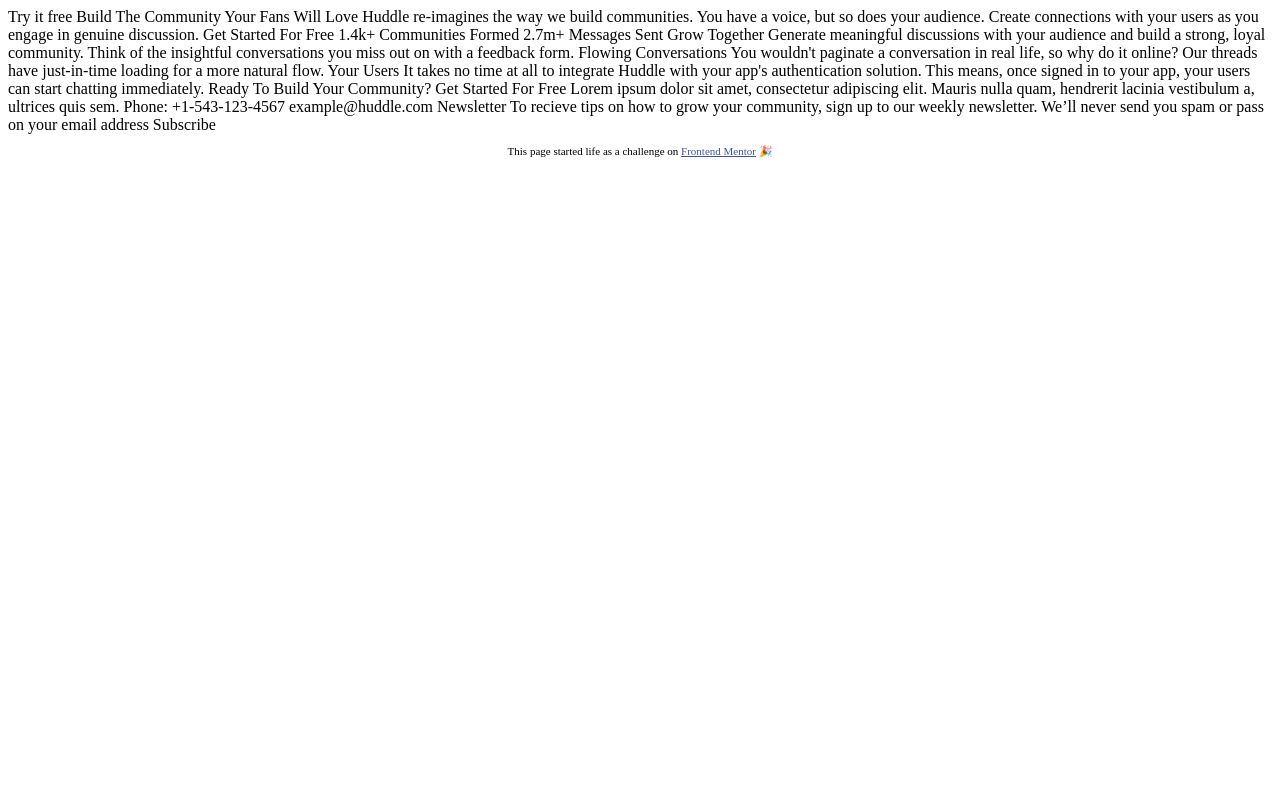
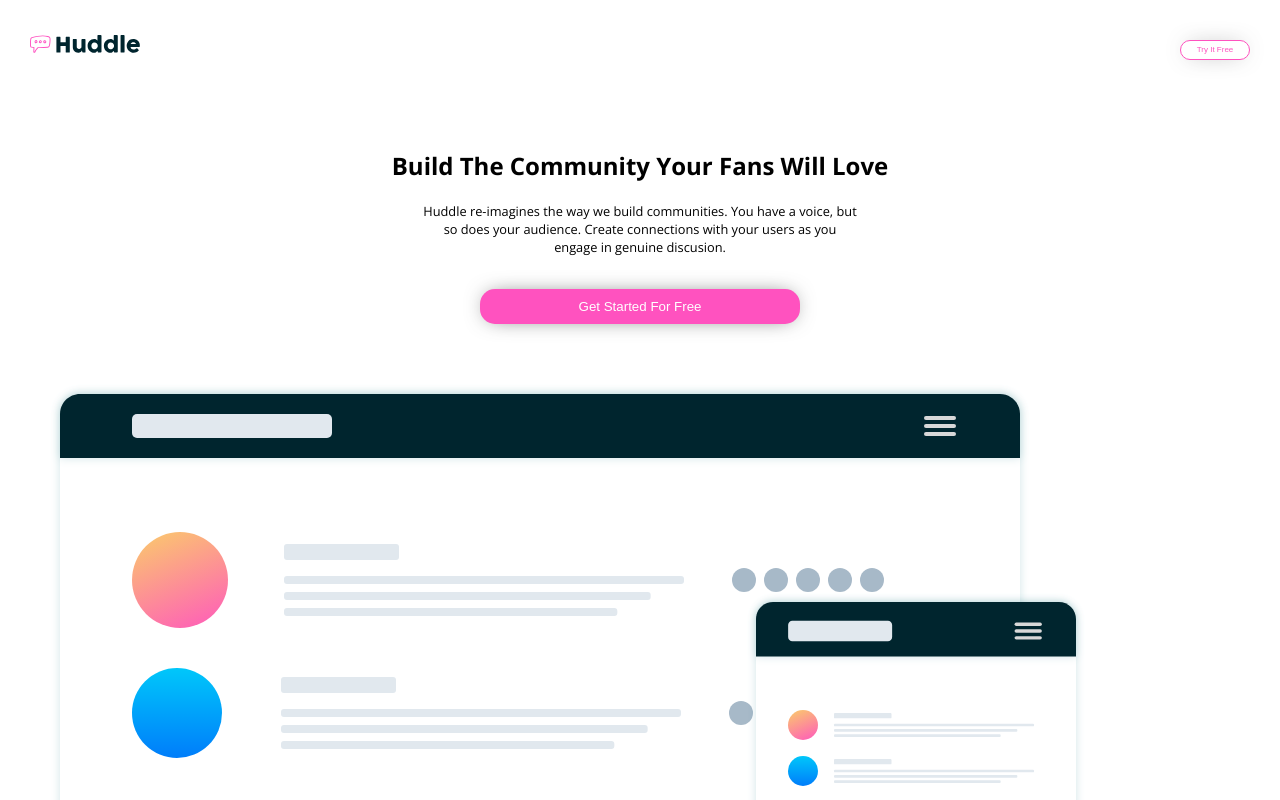
Before and after one commit to Peleda23/Huddle-landing-page-with-alternating-sections, a plain HTML site: page index.html in a window 1280 px wide. Shown: the top 800 px of the page. Drawn offline with nearby package versions, Linux system fonts and the light colour scheme.

Commit message:
started to add some styles

```diff
--- a/index.html
+++ b/index.html
@@ -1,66 +1,95 @@
 <!DOCTYPE html>
 <html lang="en">
+
 <head>
   <meta charset="UTF-8">
-  <meta name="viewport" content="width=device-width, initial-scale=1.0"> <!-- displays site properly based on user's device -->
+  <meta name="viewport" content="width=device-width, initial-scale=1.0">
+  <!-- displays site properly based on user's device -->
 
   <link rel="icon" type="image/png" sizes="32x32" href="./images/favicon-32x32.png">
+  <link rel="stylesheet" href="style/style.css">
+  <title>Frontend Mentor | Huddle landing page with alternating sections</title>
+</head>
 
-  <title>Frontend Mentor | Huddle landing page with alternating sections</title>
+<body>
+  <header>
+    <div class="top-logo">
+      <img src="images/logo.svg">
+    </div>
+    <div class="top-button">
+      <button>Try it free</button>
+    </div>
+  </header>
 
-  <!-- Feel free to remove these styles or customise in your own stylesheet 👍 -->
-  <style>
-    .attribution { font-size: 11px; text-align: center; }
-    .attribution a { color: hsl(228, 45%, 44%); }
-  </style>
-</head>
-<body>
-  Try it free
+  <main>
+    <section class="section1">
+      <h1>Build the community your fans will love</h1>
+      <p>Huddle re-imagines the way we build communities. You have a voice, but so does your audience. Create
+        connections with your users as you engage in genuine discusion.</p>
+      <button>Get started for free</button>
+      <img src="images/screen-mockups.svg">
+      <div>
+        <img src="images/icon-communities.svg">
+        <p>1.4k+</p>
+        <p>Communities Formed</p>
+      </div>
+      <div>
+        <img src="images/icon-messages.svg" srcset="">
+        <p>2.7m+</p>
+        <p>Message sent</p>
+      </div>
+    </section>
 
-  Build The Community Your Fans Will Love
+    <section class="section2">
+      <div>
+        <h1>Grow together</h1>
+        <p>Generate meaningful discussions with your audience and build a strong, loyal community. Think of the
+          insightful conversations you miss out on with a feedback from.</p>
+        <img src="images/illustration-grow-together.svg" alt="" srcset="">
+      </div>
+      <div>
+        <img src="images/illustration-flowing-conversation.svg" alt="" srcset="">
+        <h1>Flowing Conversations</h1>
+        <p>You wouldn't paginate a conversations in real life, so why do it online? Our threads have just-in-time for a
+          more natural flow.</p>
+      </div>
+      <div>
+        <h1>Your ussers</h1>
+        <p>It takes no time at all to integrate Huddle with your app's authentication solution. This means, once signed
+          in to your app, your users can start chatting immediatley.</p>
+        <img src="images/illustration-your-users.svg" alt="">
+      </div>
+    </section>
 
-  Huddle re-imagines the way we build communities. You have a voice, but so does
-  your audience. Create connections with your users as you engage in genuine discussion.
-
-  Get Started For Free
-
-  1.4k+
-  Communities Formed
-
-  2.7m+
-  Messages Sent
-
-  Grow Together
-  Generate meaningful discussions with your audience and build a strong, loyal community.
-  Think of the insightful conversations you miss out on with a feedback form.
-
-  Flowing Conversations
-  You wouldn't paginate a conversation in real life, so why do it online? Our threads have
-  just-in-time loading for a more natural flow.
-
-  Your Users
-  It takes no time at all to integrate Huddle with your app's authentication solution. This means,
-  once signed in to your app, your users can start chatting immediately.
-
-  Ready To Build Your Community?
-  Get Started For Free
-
-  Lorem ipsum dolor sit amet, consectetur adipiscing elit. Mauris nulla quam, hendrerit lacinia
-  vestibulum a, ultrices quis sem.
-
-  Phone: +1-543-123-4567
-  example@huddle.com
-
-  Newsletter
-  To recieve tips on how to grow your community, sign up to our weekly newsletter. We’ll never
-  send you spam or pass on your email address
-
-  Subscribe
+    <section class="section3">
+      <h1>Ready to build your comminity?</h1>
+      <button>Get started for free</button>
+    </section>
+  </main>
 
   <footer>
-    <p class="attribution">
-      This page started life as a challenge on <a href="https://www.frontendmentor.io?ref=challenge" target="_blank">Frontend Mentor</a> 🎉
-    </p>
+    <div>
+      <img src="images/logo.svg" alt="" srcset="">
+      <p>Lorem ipsum dolor sit amet consectetur adipisicing elit. Incidunt nam dicta saepe eveniet ab veritatis hic
+        quaerat quam.</p>
+      <p><img src="images/icon-phone.svg"> Phone: +1-543-123-4567</p>
+      <p><img src="images/icon-email.svg"> example@huddle.com</p>
+      <div>
+        <img src="images/facebook-square-brands.svg" alt="" srcset="">
+        <img src="images/instagram-brands.svg" alt="" srcset="">
+        <img src="images/twitter-square-brands.svg" alt="" srcset="">
+      </div>
+    </div>
+    <div>
+      <h1>newsletter</h1>
+      <p>To recive tips on how to grow your community, sing up to our weekly newsletter. We'll never send you spam or
+        pass on your email address</p>
+      <form>
+        <input type="text" name="" id="">
+        <button>Subscribe</button>
+      </form>
+    </div>
   </footer>
 </body>
+
 </html>
--- /dev/null
+++ b/style/style.scss
@@ -0,0 +1,87 @@
+@import url('https://fonts.googleapis.com/css?family=Open+Sans:400,700|Poppins:400,700');
+
+$headings: 'Poppins', sans-serif;
+$body: 'Open Sans', sans-serif;
+
+$colors: (
+  primary: hsl(322, 100%, 66%),
+  neutral1: hsl(192, 100%, 9%),
+  neutral2: hsl(207, 100%, 98%)
+);
+
+@function color($color-name) {
+  @return map-get($colors, $color-name)
+}
+
+$padding: 30px;
+$padding-top: 35px;
+
+body {
+  margin: 0;
+  height: 100%;
+  font-family: $body;
+  header {
+    display: grid;
+    grid-template-columns: 1fr 1fr;
+    .top-logo {
+      padding-top: $padding-top;
+      padding-left: $padding;
+      img {
+        height: 18px;
+        width: 110px;
+      }
+    }
+    .top-button {
+      padding-top: $padding-top;
+      justify-self: end;
+      padding-right: $padding;
+      button {
+        background: white;
+        color: color(primary);
+        border: color(primary) 1px solid;
+        font-size: 8px;
+        height: 20px;
+        width: 70px;
+        border-radius: 10px;
+        box-shadow: 0px 0px 22px -8px rgba(0,0,0,0.75);
+        text-transform: capitalize;
+      }
+    }
+  }
+  main {
+    .section1 {
+      padding-top: 70px;
+      h1 {
+        text-align: center;
+        text-transform: capitalize;
+        font-weight: 700;
+        font-size: 1.5em;
+      }
+      p {
+        text-align: center;
+        padding-left: 33%;
+        padding-right: 33%;
+        padding-bottom: 20px;
+        font-size: 0.8em;
+      }
+      button {
+        width: 25%;
+        margin-left: 37.5%;
+        margin-right: 37.5%;
+        height: 35px;
+        color: white;
+        background: color(primary);
+        border: none;
+        border-radius: 15px;
+        box-shadow: 0px 0px 22px -8px rgba(0,0,0,0.75);
+        text-transform: capitalize;
+        margin-bottom: 60px;
+      }
+      img {
+        max-width: 100%;
+        padding-left: 50px;
+        padding-right: 50px;
+      }
+    }
+  }
+}
```
Also changed, not shown: images/facebook-square-brands.svg (added), images/instagram-brands.svg (added), images/twitter-square-brands.svg (added), style/style.css (added), 1 other file.
